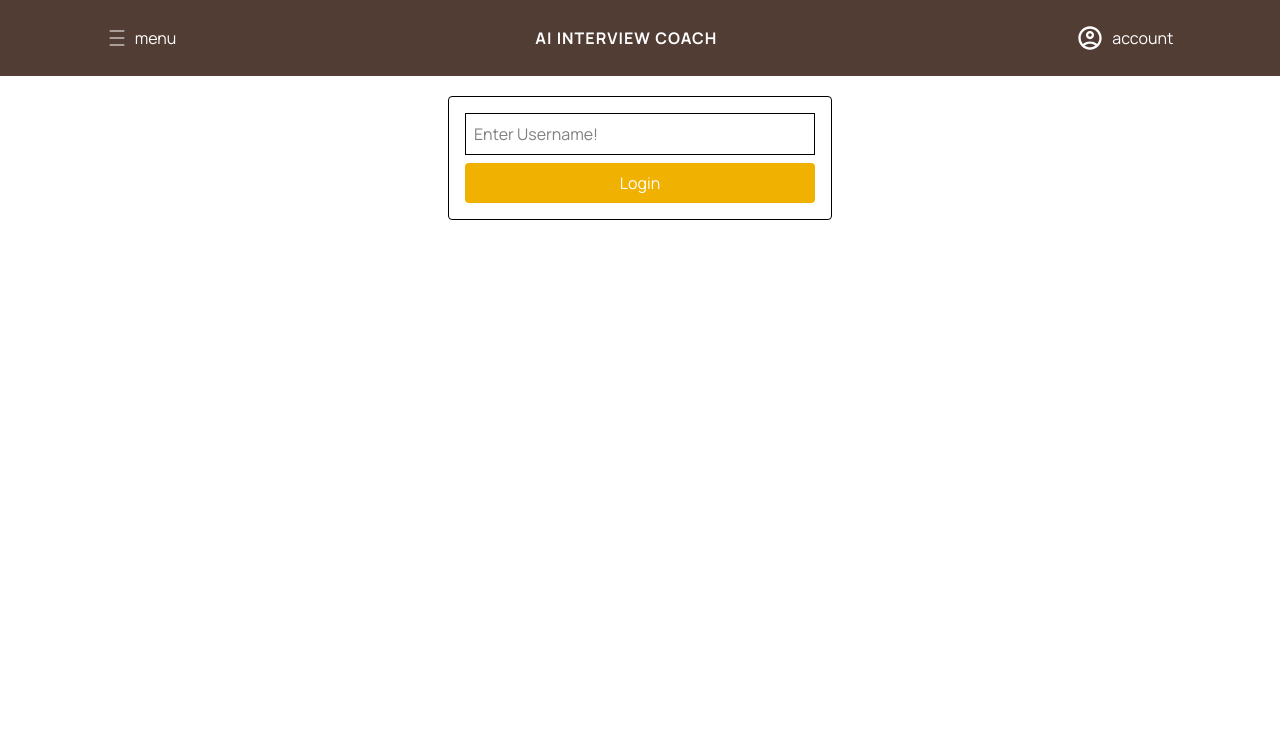
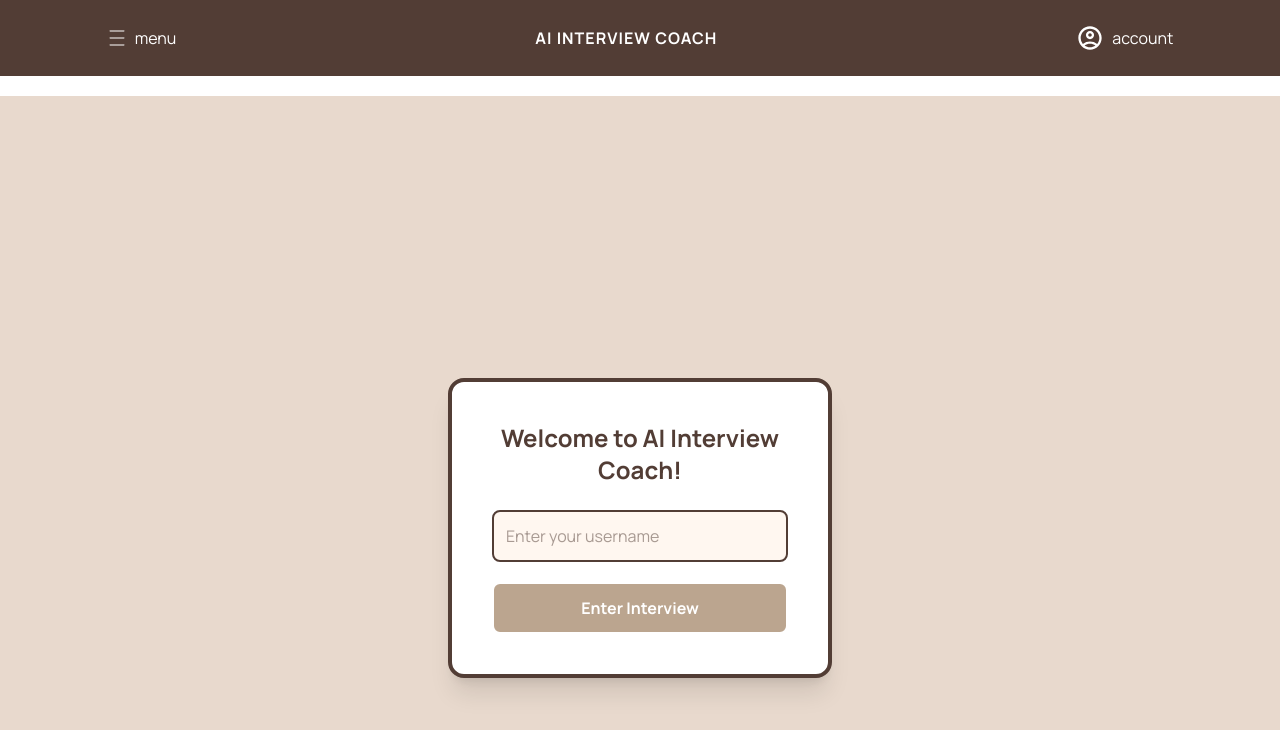
Before and after one commit to shreyasi-23/ai-interview-coach, a React (Vite) app in the folder ai-interview-coach/: page / in a window 1280 px wide. Shown: the top 730 px of the page. Built offline with nearby package versions, Linux system fonts and the light colour scheme.

Commit message:
Same code as before, just updated how login looks to reflect the colors and font within interview

```diff
--- a/ai-interview-coach/src/components/AdminPanel.tsx
+++ b/ai-interview-coach/src/components/AdminPanel.tsx
@@ -5,30 +5,27 @@ const AdminPanel = () => {
     const { user } = useUser()
     const [showWelcome, setShowWelcome] = useState(true);
 
-    // Hide message after 2.5 seconds // temp
+    // Hide message after 0.5 seconds // temp
     useEffect(() => {
         const timer = setTimeout(() => {
             setShowWelcome(false);
-        }, 2500);
+        }, 500);
 
         return () => clearTimeout(timer);
     }, []);
 
+    if (!showWelcome) return null;
+
     return (
-        <div className="p-4 max-w-xl mx-auto">
-            {showWelcome ? (
-                <div className="transition-opacity duration-500">
-                    <h2 className="text-xl font-semibold">
+        <div className="p-6 max-w-xl mx-auto text-center text-[#523D35]">
+                <div className="bg-white border-4 border-[#523D35] rounded-2xl p-6 shadow-lg transition-opacity duration-500">
+                    <h2 className="text-2xl font-semibold">
                         Ready for your interview, {user.username}?
                     </h2>
-                    <p>You are now logged into AI Interview Coach</p>
+                    <p className="text-2xl font-semibold">
+                        You are now logged into AI Interview Coach.
+                    </p>
                 </div>
-            ) : (
-                <div className="transition-opacity duration-500">
-                    <h2 className="text-xl font-semibold">Welcome back, {user.username}</h2>
-                    <p className="mt-2">Your dashboard is ready.</p>
-                </div>
-            )}
         </div>
     );
 };
--- a/ai-interview-coach/src/components/LoginForm.tsx
+++ b/ai-interview-coach/src/components/LoginForm.tsx
@@ -7,26 +7,41 @@ const LoginForm = ({ onLogin }: { onLogin: () => void }) => {
 
     const handleLogin = (e: React.FormEvent) => {
         e.preventDefault(); // Correctly call preventDefault
+        if (!name.trim()) return; // Prevent login with empty username
+
         setUser({ username: name }); // Update global user state
         onLogin(); // Notify parent component that the user has logged in
     };
 
     return (
-        <form onSubmit={handleLogin} className="p-4 border rounded max-w-sm mx-auto">
+        <div className="h-screen flex items-center justify-center bg-[#E8D9CD] pt-16">
+            <form onSubmit={handleLogin} className="bg-white border-4 border-[#523D35] rounded-2xl
+                                                    shadow-xl p-10 w-full max-w-sm text-center">
+                <h2 className="text-2xl font-semibold text-[#523D35] mb-6">
+                Welcome to AI Interview Coach!
+                </h2>
+
                 <input
                     type="text"
-                placeholder="Enter Username!"
+                    placeholder="Enter your username"
                     value={name}
                     onChange={(e) => setName(e.target.value)}
-                className="border p-2 w-full"
-            />
+                    className="w-full p-3 border-2 border-[#523D35] rounded-lg
+                            focus:outline-none focus:border-[#BBA58F] bg-[#FFF7F0]
+                            text-[#523D35]"/>
                 <button
                     type="submit"
-                className="mt-2 p-2 w-full bg-yellow-500 text-white rounded"
+                    className="w-full mt-5 py-3 rounded-lg bg-[#523D35] text-white font-semibold
+                            border-2 border-[#523D35]] transition-all"
+                    style={{ backgroundColor: "#BBA58F" }}
+                    onMouseEnter={(e) => (e.currentTarget.style.backgroundColor = "#523D35")}
+                    onMouseLeave={(e) => (e.currentTarget.style.backgroundColor = "#BBA58F")}
                     >
-                Login
+
+                    Enter Interview
                 </button>
             </form>
+        </div>
     );
 };
 
```
Lines whose indentation alone changed are shown as unchanged.
